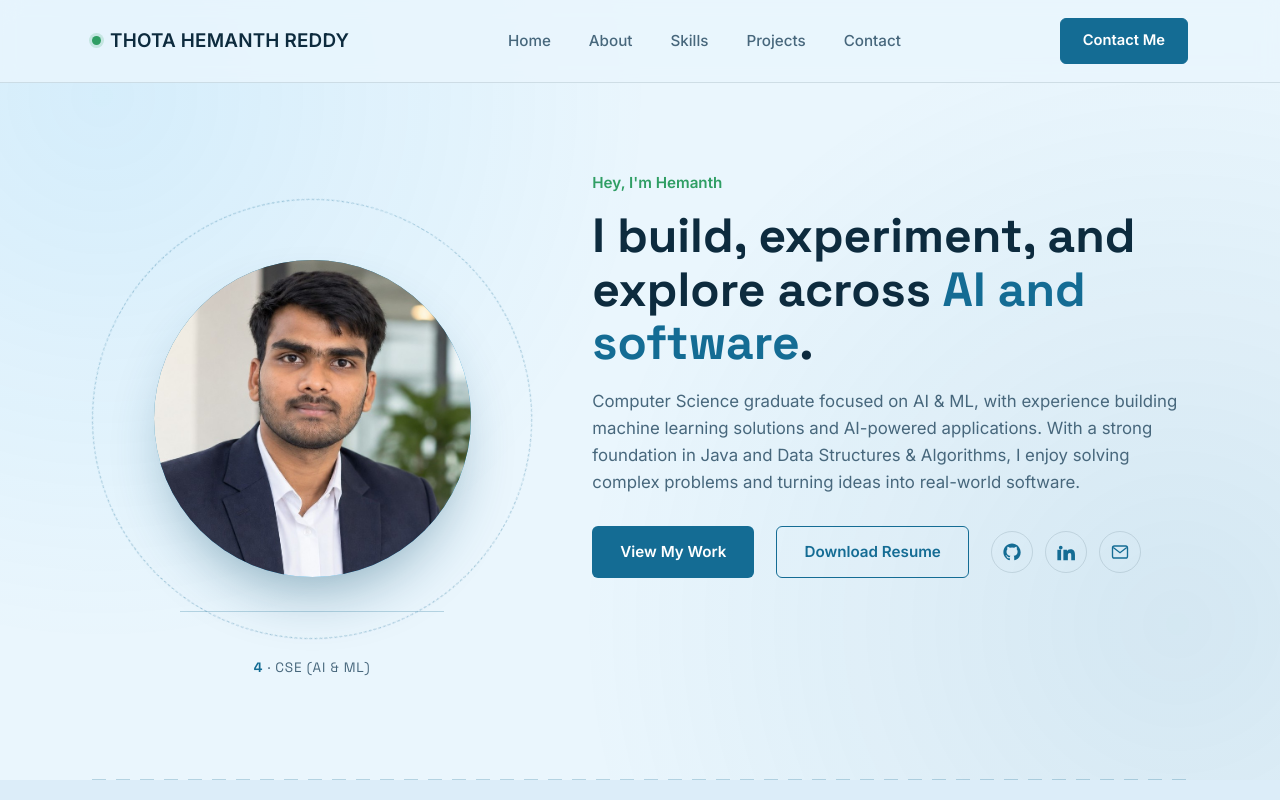
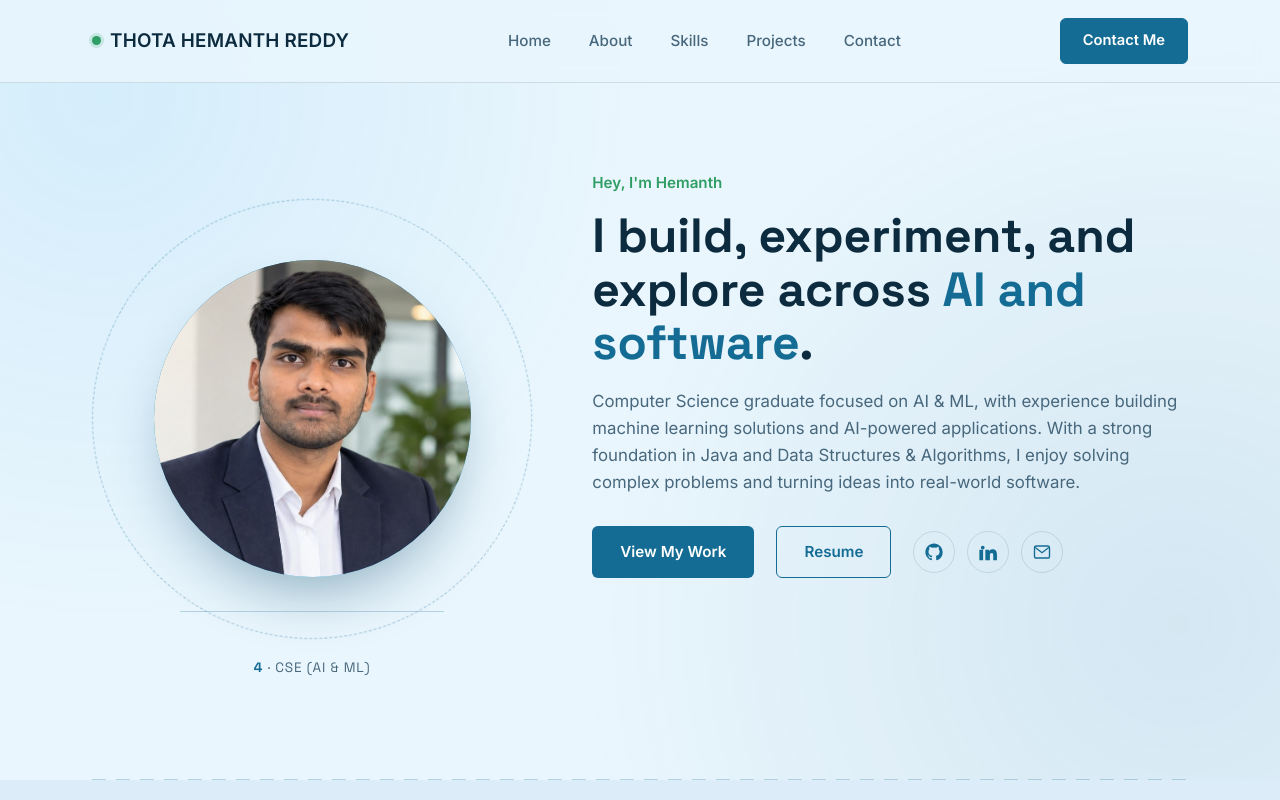
Before and after one commit to Hemanth3114/Portfolio, a plain HTML site: page index.html in a window 1280 px wide. Shown: the top 800 px of the page. Drawn offline with Linux system fonts and the light colour scheme.

Commit message:
Change resume link text to 'Resume'

```diff
--- a/index.html
+++ b/index.html
@@ -46,7 +46,7 @@
       <p class="lede">Computer Science graduate focused on AI &amp; ML, with experience building machine learning solutions and AI-powered applications. With a strong foundation in Java and Data Structures &amp; Algorithms, I enjoy solving complex problems and turning ideas into real-world software.</p>
       <div class="hero-actions">
   <a href="#projects" class="btn-primary">View My Work</a>
- <a href="resume.pdf" target="_blank" rel="noopener" class="btn-secondary">Download Resume</a>
+ <a href="resume.pdf" target="_blank" rel="noopener" class="btn-secondary">Resume</a>
   <div class="socials">
           <a href="https://github.com/Hemanth3114?tab=repositories" target="_blank" rel="noopener" aria-label="GitHub"><svg viewBox="0 0 24 24" fill="currentColor"><path d="M12 .5C5.73.5.5 5.73.5 12c0 5.09 3.29 9.4 7.86 10.93.58.1.79-.25.79-.56v-2.17c-3.2.7-3.88-1.36-3.88-1.36-.53-1.34-1.29-1.7-1.29-1.7-1.05-.72.08-.71.08-.71 1.17.08 1.78 1.2 1.78 1.2 1.03 1.77 2.71 1.26 3.37.96.1-.75.4-1.26.73-1.55-2.56-.29-5.25-1.28-5.25-5.7 0-1.26.45-2.29 1.19-3.09-.12-.29-.52-1.47.11-3.06 0 0 .97-.31 3.18 1.18a11.1 11.1 0 0 1 5.79 0c2.2-1.49 3.18-1.18 3.18-1.18.63 1.59.23 2.77.12 3.06.74.8 1.18 1.83 1.18 3.09 0 4.43-2.7 5.4-5.27 5.69.41.36.78 1.06.78 2.15v3.19c0 .31.21.67.8.56A10.51 10.51 0 0 0 23.5 12c0-6.27-5.23-11.5-11.5-11.5Z"/></svg></a>
           <a href="https://www.linkedin.com/in/thota-hemanth-reddy-783035262/" target="_blank" rel="noopener" aria-label="LinkedIn"><svg viewBox="0 0 24 24" fill="currentColor"><path d="M4.98 3.5a2.5 2.5 0 1 1 0 5 2.5 2.5 0 0 1 0-5ZM.5 8.98h4.96V23H.5V8.98ZM8.5 8.98h4.75v1.92h.07c.66-1.25 2.28-2.57 4.69-2.57 5.02 0 5.94 3.3 5.94 7.6V23h-4.96v-6.24c0-1.49-.03-3.41-2.08-3.41-2.08 0-2.4 1.62-2.4 3.3V23H8.5V8.98Z"/></svg></a>
```
